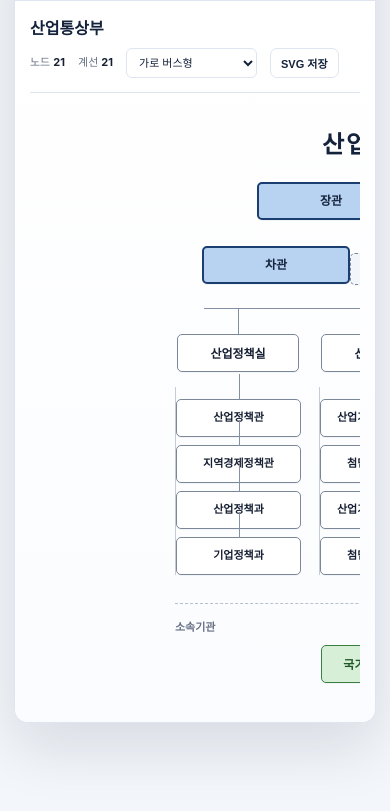
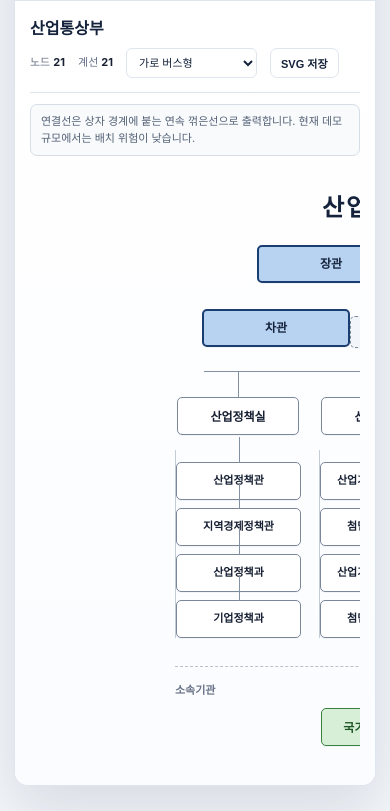
Before and after one commit to hosungseo/korean-government-orgchart, a website: page docs/index.html in a window 390 px wide. Shown: the part 1613-2424 px from the top of the page. Drawn offline with Linux system fonts and the light colour scheme.

Commit message:
Expose layout diagnostics in live demo

```diff
--- a/docs/index.html
+++ b/docs/index.html
@@ -84,6 +84,8 @@
     .input-actions .button { flex: 1; min-height: 39px; padding: 0 10px; font-size: 12px; }
     .status { min-height: 21px; margin-top: 11px; color: var(--muted); font-size: 11px; }
     .status.error { color: #a33b3b; }
+    .diagnostics { margin-top: 11px; padding: 8px 10px; border: 1px solid #d7dee8; border-radius: 7px; color: #536075; background: #f8fafc; font-size: 11px; }
+    .diagnostics.warn { border-color: #e9c46a; color: #8a5a00; background: #fff8e6; }
     .chart-panel { min-width: 0; padding: 22px; background: linear-gradient(#fff, #fbfcff); }
     .chart-toolbar { display: flex; justify-content: space-between; gap: 16px; align-items: center; padding-bottom: 14px; border-bottom: 1px solid var(--line); }
     .chart-toolbar strong { color: var(--navy); font-size: 16px; }
@@ -134,6 +136,9 @@
     .chart.layout-change-lanes .unit { width: 100%; max-width: none; }
     .chart.layout-change-lanes .unit:nth-child(even) > .chart-card { border-color: #b4362a; background: #fff1f0; }
     .chart.layout-change-lanes.no-changes .unit-row { grid-template-columns: repeat(3, minmax(0, 1fr)); }
+    .chart.layout-change-lanes .chart-bus, .chart.layout-change-lanes .chart-line { display: none; }
+    .chart.layout-change-lanes .unit > .chart-card::before, .chart.layout-catalog .unit > .chart-card::before { display: none; }
+    .chart.layout-change-lanes .unit-children { border-left: 0; border-top: 1px solid var(--child-line); }
     .layout-note { width: min(100%, 760px); margin: 9px 0 0; padding: 7px 10px; border: 1px dashed #cbd5e1; border-radius: 6px; color: #64748b; background: #f8fafc; text-align: center; font-size: 10px; }
     .chart.layout-affiliate-strip .affiliates { border-top: 2px solid var(--green-line); background: #f4fbf3; }
     .chart.layout-catalog .chart-bus, .chart.layout-catalog .chart-line { display: none; }
@@ -238,6 +243,7 @@
         </div>
         <div class="chart-panel">
           <div class="chart-toolbar"><strong id="chartTitle">산업통상부</strong><div class="stats"><span>노드 <b id="nodeStat">0</b></span><span>계선 <b id="edgeStat">0</b></span><label for="layoutSelect" class="sr-only">작도 유형</label><select id="layoutSelect" class="layout-select"><option value="horizontal-bus">가로 버스형</option><option value="vertical-stack">세로 척추형</option><option value="two-column">좌우 2열형</option><option value="matrix">관·국–과 매트릭스형</option><option value="flow">업무 흐름형</option><option value="change-lanes">변경 전후 레인형</option><option value="affiliate-strip">본부·소속기관 띠형</option><option value="catalog">부서 카드 목록형</option></select><button class="button secondary" id="downloadBtn" type="button" style="min-height:30px;padding:0 10px;font-size:11px">SVG 저장</button></div></div>
+          <div id="diagnostics" class="diagnostics">배치 진단 대기 중</div>
           <div class="chart-scroll"><div id="chart" class="chart"></div></div>
         </div>
       </div>
@@ -251,6 +257,7 @@
         <article class="info-card"><div class="number">03 · OPERATING</div><h3>“정책관 내 다른 과”</h3><p>관도 과·담당관·팀을 거느릴 수 있습니다. 시행규칙의 업무분장상 소관은 법정 설치계선과 분리해 운영형 도표에 점선으로 표시합니다.</p></article>
         <article class="info-card"><div class="number">04 · VISUAL PRESETS</div><h3>여덟 가지 작도 유형</h3><p>가로·세로·2열·매트릭스에 더해 업무 흐름, 변경 전후 레인, 본부·소속기관 띠, 부서 카드 목록형을 선택할 수 있습니다.</p></article>
         <article class="info-card"><div class="number">05 · A4 OUTPUT</div><h3>용지와 유형을 분리</h3><p>A4 세로·가로·반쪽 면은 용지 선택이고, 작도 유형은 별도 선택입니다. 같은 문언을 여러 유형으로 한 파일에 묶을 수 있습니다.</p></article>
+        <article class="info-card"><div class="number">06 · QUALITY</div><h3>선 품질을 먼저 봅니다</h3><p>CLI는 넘침·겹침·짧은 연결선·역방향 연결선을 진단합니다. 비교형과 카드형은 계층선을 억지로 긋지 않고 카드 묶음으로 읽게 합니다.</p></article>
       </div>
     </section>
   </main>
@@ -271,6 +278,7 @@
 장관의 관장 사무를 지원하기 위하여 장관 소속으로 국가기술표준원을 둔다.`;
 
     const state = { model: null, layout: "horizontal-bus" };
+    const EDGELESS_LAYOUTS = new Set(["catalog", "change-lanes"]);
     const $ = (selector) => document.querySelector(selector);
     const escapeHtml = (value) => String(value).replace(/[&<>"']/g, (char) => ({"&":"&amp;","<":"&lt;",">":"&gt;","\"":"&quot;","'":"&#39;"}[char]));
     const escapeXml = (value) => escapeHtml(value);
@@ -370,7 +378,28 @@
       return `<div class="unit">${card(node)}${staff ? `<div class="chart-staff-row">${staff}</div>` : ""}${children ? `<div class="unit-children">${children}</div>` : ""}</div>`;
     }
     const LAYOUT_LABELS = { "horizontal-bus": "가로 버스형", "vertical-stack": "세로 척추형", "two-column": "좌우 2열형", matrix: "관·국–과 매트릭스형", flow: "업무 흐름형", "change-lanes": "변경 전후 레인형", "affiliate-strip": "본부·소속기관 띠형", catalog: "부서 카드 목록형" };
+    const requestedLayout = new URLSearchParams(location.search).get("layout");
+    if (LAYOUT_LABELS[requestedLayout]) state.layout = requestedLayout;
     function layoutClass(style) { return style === "vertical-stack" ? "vertical" : style; }
+    function demoDiagnostics(model, units, changed) {
+      const nodeCount = model.nodes.size - 1;
+      const maxChildren = Math.max(0, ...units.map((node) => (node.children || []).length));
+      const parts = [];
+      let warning = false;
+      if (EDGELESS_LAYOUTS.has(state.layout)) {
+        parts.push(`${LAYOUT_LABELS[state.layout]}은 연결선을 생략합니다. 카드 위치와 상위 묶음으로 계층을 읽습니다.`);
+      } else {
+        parts.push("연결선은 상자 경계에 붙는 연속 꺾은선으로 출력합니다.");
+      }
+      if (state.layout === "change-lanes" && !changed.length) parts.push("@변경 표식이 없어 기준 조직 카드만 배치합니다.");
+      if (nodeCount > 70 || units.length > 10 || maxChildren > 10) {
+        warning = true;
+        parts.push("대형 조직은 CLI audit 또는 --focus/분할 출력으로 넘침·겹침·짧은 선을 검증하세요.");
+      } else {
+        parts.push("현재 데모 규모에서는 배치 위험이 낮습니다.");
+      }
+      return { warning, text: parts.join(" ") };
+    }
     function render(model) {
       const agency = model.nodes.get(model.agency);
       const head = model.nodes.get(model.headName);
@@ -393,6 +422,9 @@
       $("#edgeStat").textContent = model.edges.length;
       const jurisdictionCount = model.jurisdiction.length;
       $("#status").textContent = `${model.nodes.size - 1}개 조직을 읽었습니다 · ${LAYOUT_LABELS[state.layout]}${jurisdictionCount ? ` · 운영 소관 ${jurisdictionCount}건` : ""}.`;
+      const diagnostics = demoDiagnostics(model, topUnits, changed);
+      $("#diagnostics").textContent = diagnostics.text;
+      $("#diagnostics").classList.toggle("warn", diagnostics.warning);
       $("#status").classList.remove("error");
     }
     function renderSvg(model) {
@@ -405,6 +437,7 @@
       const parts = [`<svg xmlns="http://www.w3.org/2000/svg" width="${width}" height="${height}" viewBox="0 0 ${width} ${height}"><rect width="100%" height="100%" fill="#ffffff"/><text x="${width / 2}" y="${y}" text-anchor="middle" font-family="sans-serif" font-size="24" font-weight="800" fill="#14233b">${escapeXml(model.agency)}</text><text x="${width / 2}" y="${y + 20}" text-anchor="middle" font-family="sans-serif" font-size="11" fill="#667085">${escapeXml(LAYOUT_LABELS[style])}</text>`];
       const nodes = [];
       const links = [];
+      const drawLinks = !EDGELESS_LAYOUTS.has(style);
       const box = (x, top, name, fill = "#ffffff", stroke = "#7a8799") => `<rect x="${x - boxWidth / 2}" y="${top}" width="${boxWidth}" height="34" rx="5" fill="${fill}" stroke="${stroke}"/><text x="${x}" y="${top + 22}" text-anchor="middle" font-family="sans-serif" font-size="11" fill="#172033">${escapeXml(name)}</text>`;
       const route = (x1, y1, x2, y2, color = "#8390a1") => {
         const midY = (y1 + y2) / 2;
@@ -416,7 +449,7 @@
       const unitTop = deputyTop + 78;
       nodes.push(box(width / 2, headTop, model.headName, "#b8d2f1", "#315a8a"));
       nodes.push(box(width / 2, deputyTop, model.deputyName, "#b8d2f1", "#315a8a"));
-      links.push(route(width / 2, headTop + 34 - .6, width / 2, deputyTop + .6));
+      if (drawLinks) links.push(route(width / 2, headTop + 34 - .6, width / 2, deputyTop + .6));
       const positions = style === "vertical-stack"
         ? units.map((_node, index) => ({ x: width / 2, y: unitTop + index * 90 }))
         : style === "two-column"
@@ -432,11 +465,11 @@
                   : units.map((_node, index) => ({ x: width / (units.length + 1) * (index + 1), y: unitTop }));
       units.forEach((node, index) => {
         const position = positions[index]; const x = position.x; const top = position.y;
-        if (style !== "catalog") links.push(route(width / 2, deputyTop + 34 - .6, x, top + .6));
+        if (drawLinks) links.push(route(width / 2, deputyTop + 34 - .6, x, top + .6));
         nodes.push(box(x, top, node.name));
         (node.children || []).slice(0, 4).forEach((child, childIndex) => {
           const childY = top + 58 + childIndex * 42;
-          if (style !== "catalog") links.push(route(x, top + 34 - .6, x, childY + .6, "#c4ccd7"));
+          if (drawLinks) links.push(route(x, top + 34 - .6, x, childY + .6, "#c4ccd7"));
           nodes.push(box(x, childY, child, "#fbfcfe", "#a8b2c1"));
         });
       });
@@ -444,6 +477,7 @@
     }
     function run() { try { state.model = parse($("#lawText").value); render(state.model); } catch (error) { $("#status").textContent = `해석 오류: ${error.message}`; $("#status").classList.add("error"); } }
     $("#lawText").value = EXAMPLE;
+    $("#layoutSelect").value = state.layout;
     $("#parseBtn").addEventListener("click", run);
     $("#resetBtn").addEventListener("click", () => { $("#lawText").value = EXAMPLE; run(); });
     $("#layoutSelect").addEventListener("change", (event) => { state.layout = event.target.value; if (state.model) render(state.model); });
```
